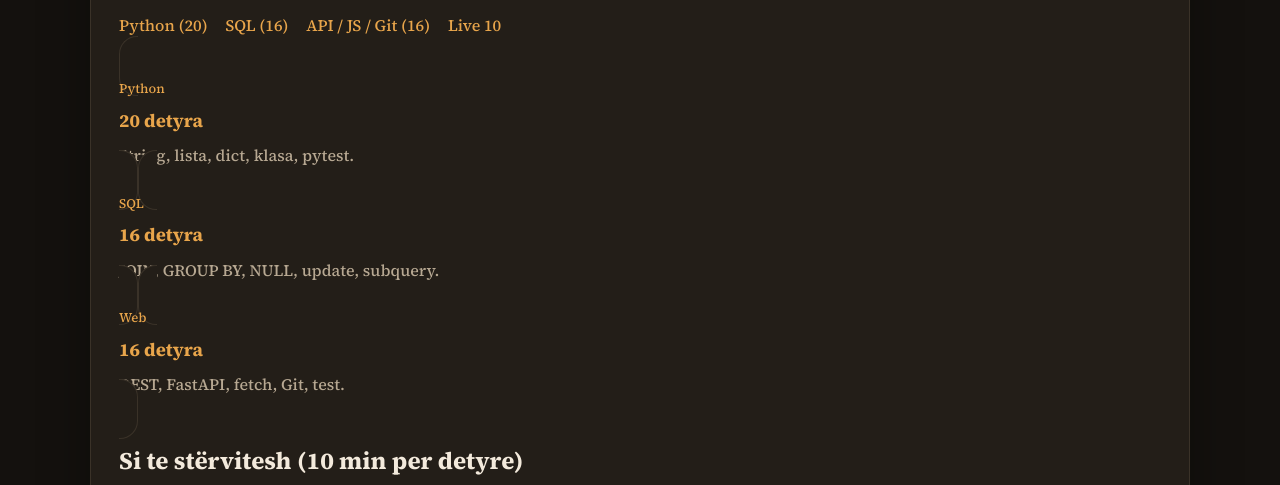
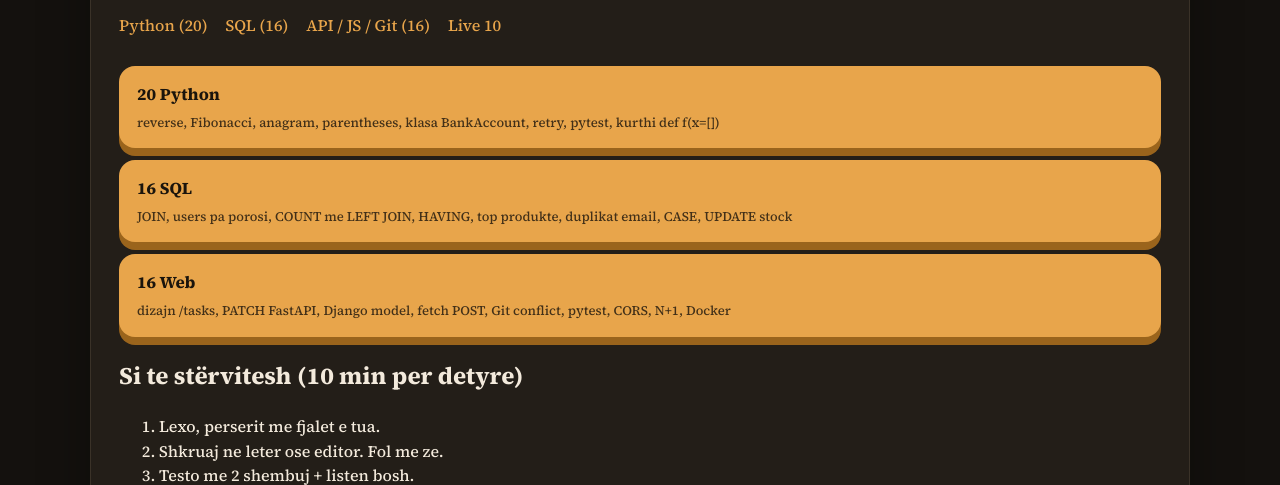
Before and after one commit to rrezz1/tint, a plain HTML site: page detyra.html in a window 1280 px wide. Shown: the part 315-800 px from the top of the page. Drawn offline with Linux system fonts and the light colour scheme.

Commit message:
Match the drills hub buttons with the same topic lists.
Co-authored-by: Cursor <cursoragent@cursor.com>

```diff
--- a/detyra.html
+++ b/detyra.html
@@ -24,10 +24,10 @@
         <a href="detyra-web.html">API / JS / Git (16)</a>
         <a href="live.html">Live 10</a>
       </p>
-      <div class="grid">
-        <a class="card" href="detyra-python.html"><div class="meta">Python</div><h2>20 detyra</h2><p>String, lista, dict, klasa, pytest.</p></a>
-        <a class="card" href="detyra-sql.html"><div class="meta">SQL</div><h2>16 detyra</h2><p>JOIN, GROUP BY, NULL, update, subquery.</p></a>
-        <a class="card" href="detyra-web.html"><div class="meta">Web</div><h2>16 detyra</h2><p>REST, FastAPI, fetch, Git, test.</p></a>
+      <div class="page-btns">
+        <a class="page-btn wide" href="detyra-python.html">20 Python<span>reverse, Fibonacci, anagram, parentheses, klasa BankAccount, retry, pytest, kurthi def f(x=[])</span></a>
+        <a class="page-btn wide" href="detyra-sql.html">16 SQL<span>JOIN, users pa porosi, COUNT me LEFT JOIN, HAVING, top produkte, duplikat email, CASE, UPDATE stock</span></a>
+        <a class="page-btn wide" href="detyra-web.html">16 Web<span>dizajn /tasks, PATCH FastAPI, Django model, fetch POST, Git conflict, pytest, CORS, N+1, Docker</span></a>
       </div>
       <h2>Si te stërvitesh (10 min per detyre)</h2>
       <ol>
```
